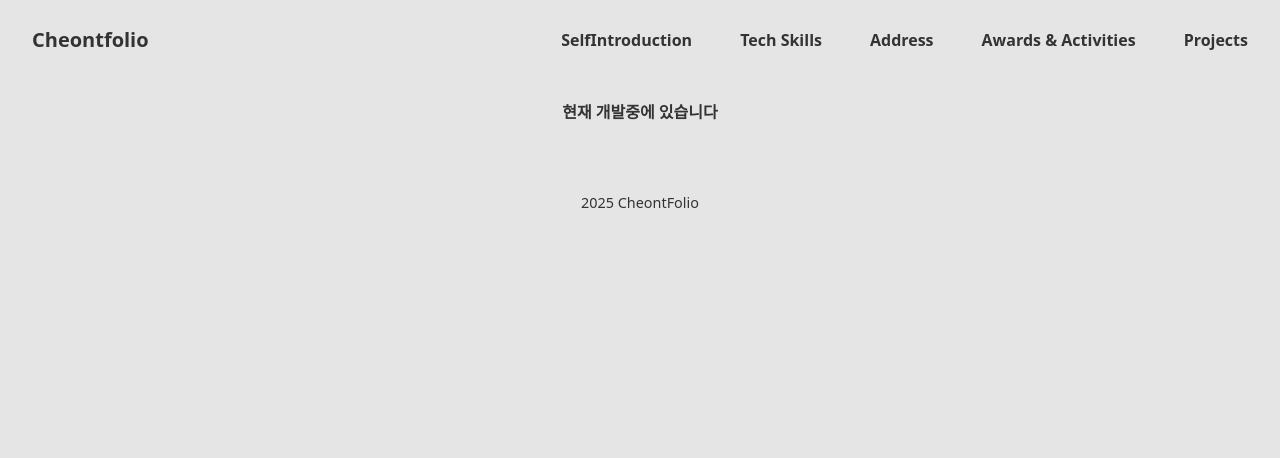
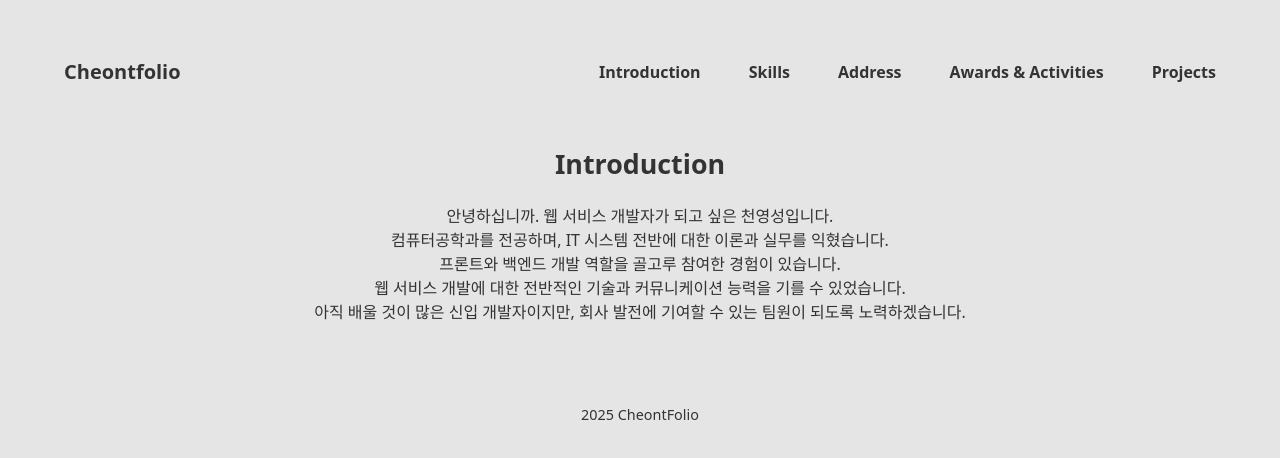
Before and after one commit to hokoro/cheon, a React (Create React App) app: page / in a window 1280 px wide. Shown: the top 458 px of the page. Built offline with nearby package versions, Linux system fonts and the light colour scheme.

Commit message:
Introduction Component 개발

```diff
--- a/src/App.jsx
+++ b/src/App.jsx
@@ -4,7 +4,6 @@ import Layout from "./components/Common/jsx/Layout";
 const App = () => {
     return (
         <Layout>
-            <h1>현재 개발중에 있습니다</h1>
         </Layout>
     );
 }
--- a/src/components/Common/jsx/Header.jsx
+++ b/src/components/Common/jsx/Header.jsx
@@ -6,8 +6,8 @@ const Header = () =>{
             <div className="header-content">
                 <button className="header-title-button" type="button">Cheontfolio</button>
                 <nav className="header-nav-menu">
-                    <button className="header-nav-button" type="button">SelfIntroduction</button>
-                    <button className="header-nav-button" type="button">Tech Skills</button>
+                    <button className="header-nav-button" type="button">Introduction</button>
+                    <button className="header-nav-button" type="button">Skills</button>
                     <button className="header-nav-button" type="button">Address</button>
                     <button className="header-nav-button" type="button">Awards & Activities</button>
                     <button className="header-nav-button" type="button">Projects</button>
--- a/src/components/Common/jsx/Layout.jsx
+++ b/src/components/Common/jsx/Layout.jsx
@@ -1,10 +1,12 @@
 import React from 'react';
 import Header from './Header';
 import Footer from './Footer';
+import Introduction from "../../Introduction/jsx/Introduction";
 const Layout = ({children}) =>{
     return(
         <div className="Layout">
             <Header/>
+            <Introduction/>
                 <main className="content">{children}</main>
             <Footer/>
         </div>
--- /dev/null
+++ b/src/components/Introduction/css/introduction.css
@@ -0,0 +1,15 @@
+.Introduction{
+    text-align: center;
+    margin: 2rem 0;
+}
+
+.Introduction-title{
+    font-size: 1.675rem;
+    font-weight: bold;
+    margin-bottom: 20px;
+}
+
+.Introduction-content{
+    text-align: center;
+    margin-bottom: 20px;
+}
--- /dev/null
+++ b/src/components/Introduction/jsx/Introduction.jsx
@@ -0,0 +1,20 @@
+import React from "react";
+import '../css/introduction.css';
+
+
+const Introduction = () =>{
+    return(
+        <div className="Introduction">
+            <h1 className="Introduction-title">Introduction</h1>
+            <div className="Introduction-content">
+                <p>안녕하십니까. 웹 서비스 개발자가 되고 싶은 천영성입니다.</p>
+                <p>컴퓨터공학과를 전공하며, IT 시스템 전반에 대한 이론과 실무를 익혔습니다.</p>
+                <p>프론트와 백엔드 개발 역할을 골고루 참여한 경험이 있습니다.</p>
+                <p>웹 서비스 개발에 대한 전반적인 기술과 커뮤니케이션 능력을 기를 수 있었습니다.</p>
+                <p>아직 배울 것이 많은 신입 개발자이지만, 회사 발전에 기여할 수 있는 팀원이 되도록 노력하겠습니다.</p>
+            </div>
+        </div>
+    );
+}
+
+export default Introduction;
--- a/src/index.css
+++ b/src/index.css
@@ -6,6 +6,7 @@
 html{
   background-color: #E5E5E5;
   color: #333333;
+  margin: 2rem 2rem;
 }
 
 /* 기본 스타일 */
```
